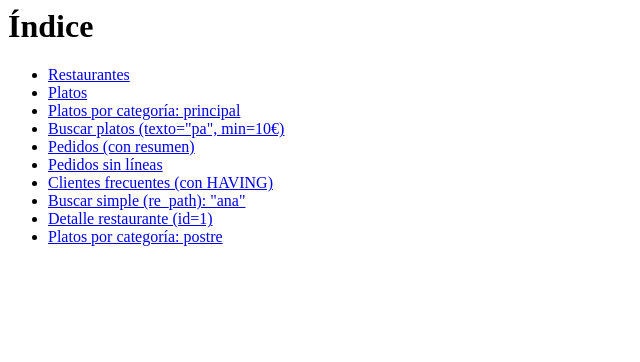
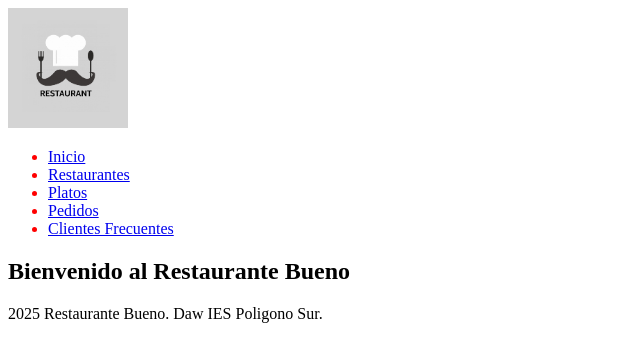
Before and after one commit to borl1nh0/restaurante-django, a Django app: page / in a window 1280 px wide. Shown: the top 362 px of the page, without its empty margins (0-640 px from the left). Run offline with Django 5.2, Linux system fonts and the light colour scheme; parts of the project's set-up code (start-up, migrations or seed data) failed here and were passed over.

Commit message:
Templates funcionando, logo no funciona

```diff
--- /dev/null
+++ b/restaurante/templates/restaurante/base.html
@@ -0,0 +1,24 @@
+{% load static %}
+<!doctype html>
+<html lang="es">
+<head>
+  <meta charset="utf-8">
+  <title>{% block title %}Restaurante Bueno{% endblock %}</title>
+  <link rel="stylesheet" href="{% static 'css/estilo.css' %}">
+  <script src="{% static 'js/script.js' %}"></script>
+</head>
+<body>
+  <header>
+    <img src="{% static 'img/logo.jpg' %}" alt="Logo del Restaurante" width="120">
+
+    {% include 'restaurante/menu.html' %}
+  </header>
+
+  <section id="contenido">
+    {% block header %} {% endblock %}
+    {% block content %} {% endblock %}
+  </section>
+
+  {% include 'restaurante/footer.html' %}
+</body>
+</html>
--- a/restaurante/templates/restaurante/clientes_frecuentes.html
+++ b/restaurante/templates/restaurante/clientes_frecuentes.html
@@ -1,3 +1,7 @@
+{% extends "restaurante/base.html" %}
+{% block title %}Clientes frecuentes{% endblock %}
+{% block header %}<h1>Clientes frecuentes</h1>{% endblock %}
+{% block content %}
 <h1>Clientes frecuentes</h1>
 <ul>
 {% for c in clientes %}
@@ -8,3 +12,4 @@
 {% empty %}<li>No hay clientes</li>{% endfor %}
 </ul>
 <p><a href="{% url 'index' %}">Volver</a></p>
+{% endblock %}
--- /dev/null
+++ b/restaurante/templates/restaurante/footer.html
@@ -0,0 +1,3 @@
+<footer>
+  <p>2025 Restaurante Bueno. Daw IES Poligono Sur.</p>
+</footer>
--- /dev/null
+++ b/restaurante/templates/restaurante/includes/restaurante_item.html
@@ -0,0 +1,5 @@
+<li>
+  <strong>{{ r.nombre }}</strong><br>
+  Dirección: {{ r.direccion.calle }} {{ r.direccion.numero }}, {{ r.direccion.ciudad }}<br>
+  Platos: {{ r.num_platos }} — Mesas: {{ r.num_mesas }}
+</li>
--- a/restaurante/templates/restaurante/index.html
+++ b/restaurante/templates/restaurante/index.html
@@ -1,13 +1,5 @@
-<h1>Índice</h1>
-<ul>
-  <li><a href="{% url 'lista_restaurantes' %}">Restaurantes</a></li>
-  <li><a href="{% url 'lista_platos' %}">Platos</a></li>
-  <li><a href="{% url 'platos_por_categoria' 'principal' %}">Platos por categoría: principal</a></li>
-  <li><a href="{% url 'buscar_platos' 'pa' 10 %}">Buscar platos (texto="pa", min=10€)</a></li>
-  <li><a href="{% url 'lista_pedidos' %}">Pedidos (con resumen)</a></li>
-  <li><a href="{% url 'pedidos_sin_lineas' %}">Pedidos sin líneas</a></li>
-  <li><a href="{% url 'clientes_frecuentes' %}">Clientes frecuentes (con HAVING)</a></li>
-  <li><a href="{% url 'buscar_simple' 'ana' %}">Buscar simple (re_path): "ana"</a></li>
-  <li><a href="{% url 'detalle_restaurante' 1 %}">Detalle restaurante (id=1)</a></li>
-  <li><a href="{% url 'platos_por_categoria' 'postre' %}">Platos por categoría: postre</a></li>
-</ul>
+{% extends "restaurante/base.html" %}
+{% block title %}Inicio{% endblock %}
+{% block header %}<h1>Bienvenido al Restaurante Bueno</h1>{% endblock %}
+{% block content %}
+{% endblock %}
--- /dev/null
+++ b/restaurante/templates/restaurante/menu.html
@@ -0,0 +1,9 @@
+<nav>
+  <ul>
+    <li><a href="{% url 'index' %}">Inicio</a></li>
+    <li><a href="{% url 'lista_restaurantes' %}">Restaurantes</a></li>
+    <li><a href="{% url 'lista_platos' %}">Platos</a></li>
+    <li><a href="{% url 'lista_pedidos' %}">Pedidos</a></li>
+    <li><a href="{% url 'clientes_frecuentes' %}">Clientes Frecuentes</a></li>
+  </ul>
+</nav>
--- /dev/null
+++ b/restaurante/templates/static/css/estilo.css
@@ -0,0 +1,3 @@
+h2, li {
+    color: red
+}
--- /dev/null
+++ b/restaurante/templates/static/js/script.js
@@ -0,0 +1 @@
+console.log("JS Cargado!");
--- a/restaurante/views.py
+++ b/restaurante/views.py
@@ -9,8 +9,6 @@ def index(request):
     Índice con enlaces.
     """
     return render(request, 'restaurante/index.html')
-
-
 
 def error_400(request, exception=None):
     return render(request, 'errores/400.html', None, None, 400)
--- a/restauranteBueno/settings.py
+++ b/restauranteBueno/settings.py
@@ -23,7 +23,7 @@ BASE_DIR = Path(__file__).resolve().parent.parent
 SECRET_KEY = 'django-insecure-$1sw8)7x!g#v0g8oc6_rs2-1!sj(+)qo^hd@&l4!$2pbsj57e)'
 
 # SECURITY WARNING: don't run with debug turned on in production!
-DEBUG = False
+DEBUG = True
 
 ALLOWED_HOSTS = ["127.0.0.1", "localhost"]
 
```
Also changed, not shown: restaurante/templates/restaurante/includes/plato_item.html (added, +11 -0 lines), restaurante/templates/restaurante/pedidos.html (+13 -5 lines), restaurante/templates/restaurante/platos.html (+11 -8 lines), restaurante/templates/restaurante/restaurantes.html (+10 -7 lines), restaurante/templates/static/img/logo.jpg (added).
